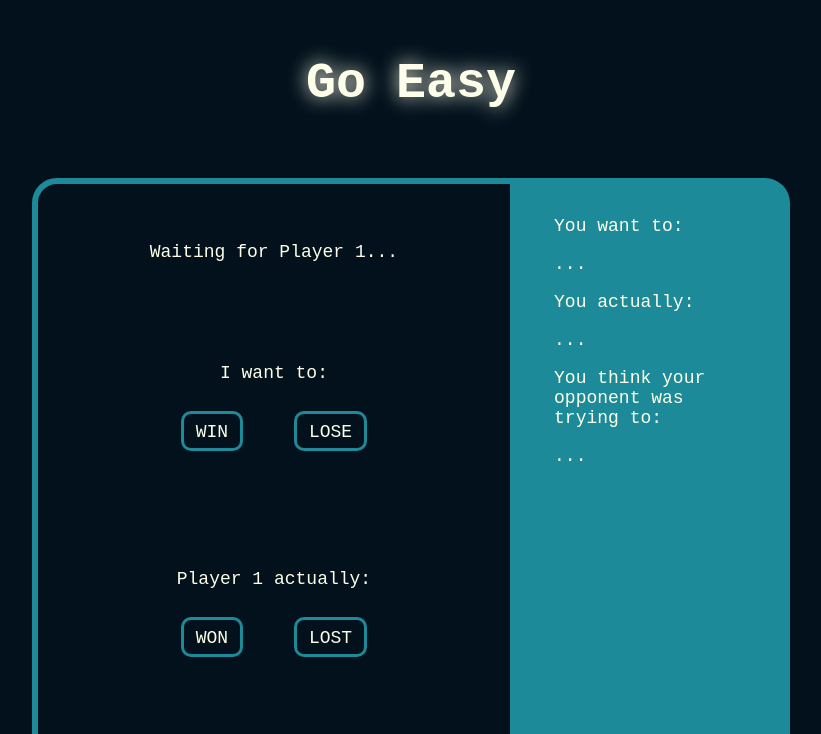
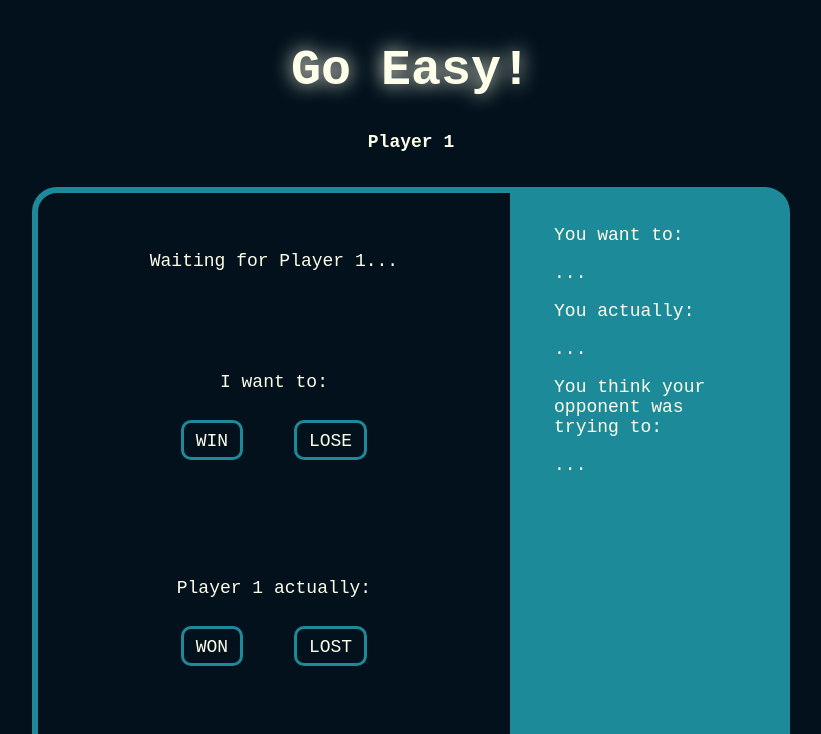
Before and after one commit to CrispyKorn/Go-Easy, a website: page GoEasy/public/index.html in a window 1280 px wide. Shown: the top 734 px of the page, without its empty margins (229-1050 px from the left). Drawn offline with nearby package versions, Linux system fonts and the light colour scheme; no server answers.

Commit message:
Added player indicators + full lobby message

```diff
--- a/GoEasy/public/client.js
+++ b/GoEasy/public/client.js
@@ -35,6 +35,7 @@ const sectionFive = new ToggleElement(document.getElementById("section-five"), "
 const sectionSix = new ToggleElement(document.getElementById("section-six"), "block");
 const sectionWaiting = new ToggleElement(document.getElementById("section-waiting"), "block");
 const waitingforPlayer = document.getElementById("waiting-for-player");
+const player = document.getElementById("player");
 
 let isPlayerOne = false;
 
@@ -57,6 +58,7 @@ socket.on("initialize", () =>
     hideAllContent();
 
     waitingforPlayer.innerHTML = `Waiting for Player ${isPlayerOne ? 2 : 1}...`;
+    player.innerHTML = `Player ${isPlayerOne ? 2 : 1}`;
     nextRound.setVisibility(false);
 
     sectionOne.setVisibility(true);
@@ -106,6 +108,12 @@ socket.on("phase-complete", (phase) =>
     console.log(`Moving to phase ${phase}.`);
 });
 
+socket.on("lobby-full", () =>
+{
+    document.querySelector("main").style.display = "none";
+    player.innerHTML = "Lobby full. :( <br/><br/>Try again later."
+});
+
 function MoveToSection(section)
 {
     switch (section)
--- a/GoEasy/public/index.html
+++ b/GoEasy/public/index.html
@@ -15,7 +15,10 @@
     </head>
     <body>
       <header>
-        <h1>Go Easy</h1>
+        <div>
+          <h1>Go Easy!</h1>
+          <h2 id="player">Player 1</h2>
+        </div>
       </header>
       <main>
         <div id="core">
--- a/GoEasy/public/style.css
+++ b/GoEasy/public/style.css
@@ -61,10 +61,15 @@ h1 {
     text-shadow: #FEFFEA 0px 0px 20px;
     font-size: 50px;
     color: #FEFFEA;
+    text-align: center;
+}
+
+#player {
+    text-align: center;
 }
 
 header {
-    height: 150px;
+    height: max(150px, max-content);
     display: flex;
     justify-content: center;
     align-items: center;
--- a/GoEasy/server.js
+++ b/GoEasy/server.js
@@ -89,6 +89,7 @@ function assignPlayer(socket)
     else
     {
         console.log(`${socket.id} was disconnected due to a full lobby.`);
+        socket.emit("lobby-full");
         socket.disconnect(true);
     }
 }
```
